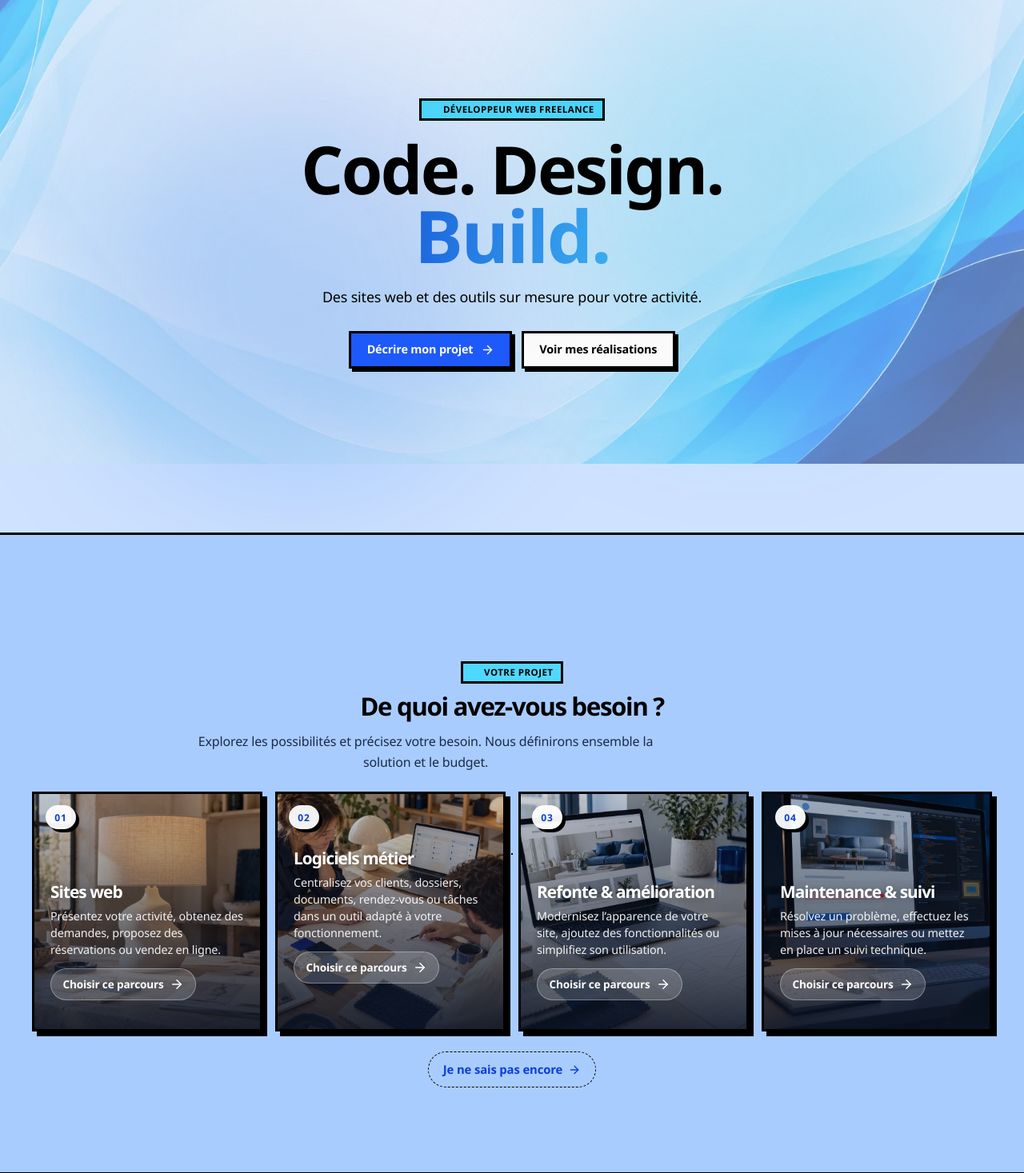
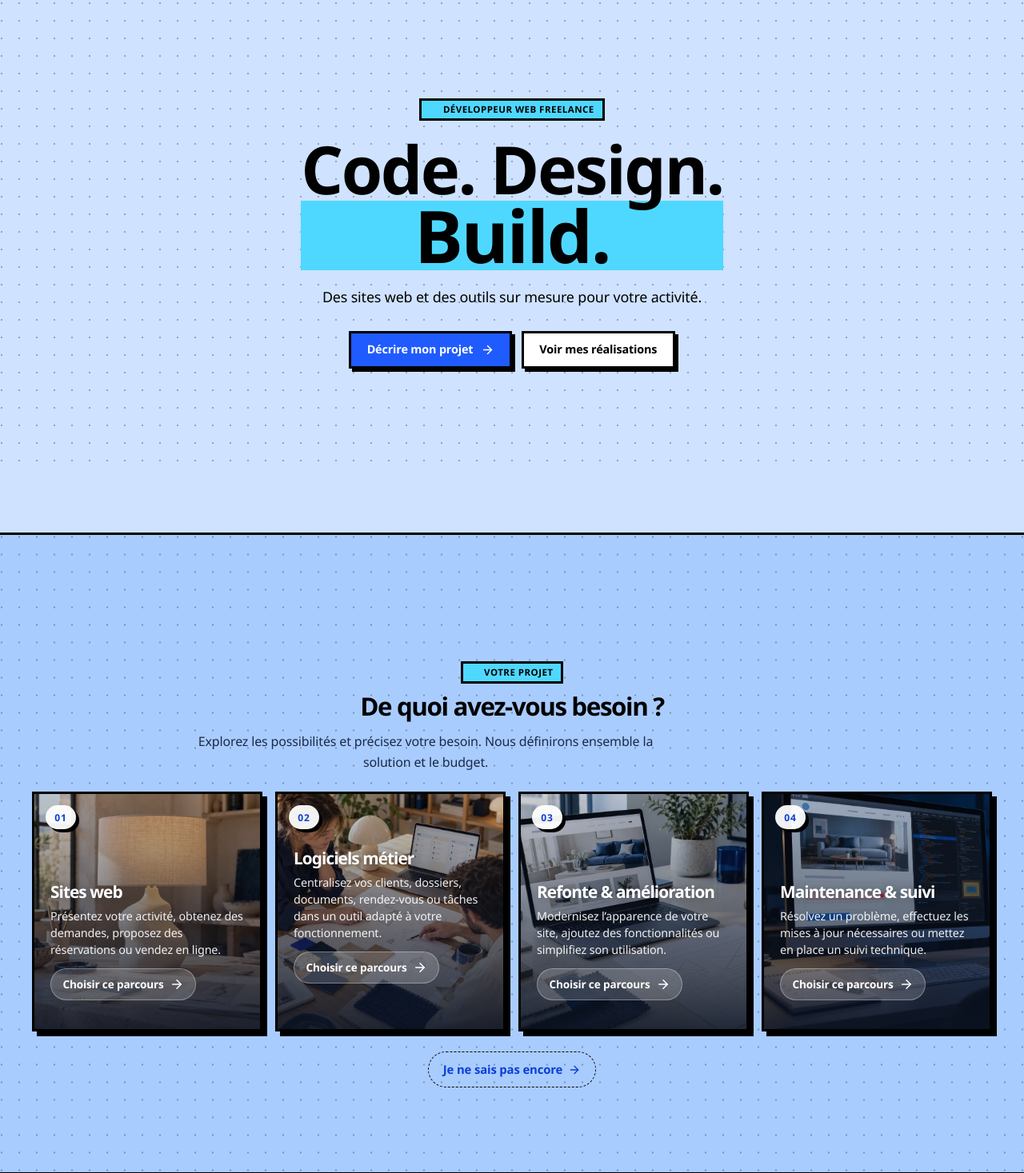
Before and after one commit to wiwi240/portfolio-, a React (Vite) app: page / in a window 1280 px wide. Shown: the part 220-1687 px from the top of the page at 80% size. Built offline with nearby package versions, Linux system fonts and the light colour scheme; a web font is replaced by a local one.

Commit message:
Neobrutalism: one dot pattern everywhere, drop photo, grain, hero glows and gradient text
Co-Authored-By: Claude Sonnet 5.5 <noreply@anthropic.com>

```diff
--- a/src/neobrutalism.css
+++ b/src/neobrutalism.css
@@ -111,11 +111,16 @@ img { border-radius: 0; }
 .stack-scene--bg { background-color: var(--bg) !important; }
 .stack-scene--tint { background-color: var(--tint) !important; }
 .stack-scene--surface { background-color: var(--surface) !important; }
-.stack-scene--bg, .stack-scene--tint {
-  background-image: radial-gradient(var(--nb-line) 1.2px, transparent 1.4px) !important;
-  background-size: 22px 22px !important;
-  background-blend-mode: normal;
-}
 .expertise-section, .contact-section, .about-section { background-image: none !important; -webkit-mask-image: none; mask-image: none; }
 .home-method { background: var(--surface) !important; border-block: var(--nb-border) !important; }
 body { background-image: none; }
+
+/* One pattern for the whole site: the same fine dot grid on the page and on every band, no photo, grain, blur or gradient */
+:root { --nb-dots: radial-gradient(color-mix(in srgb, var(--nb-line) 28%, transparent) 1.2px, transparent 1.5px); }
+body::before { opacity: 1 !important; background-image: var(--nb-dots) !important; background-size: 22px 22px !important; background-repeat: repeat !important; }
+html.dark body::before { background-image: var(--nb-dots) !important; opacity: 1 !important; }
+body::after { display: none !important; }
+.stack-scene--bg, .stack-scene--tint, .stack-scene--surface { background-image: var(--nb-dots) !important; background-size: 22px 22px !important; background-repeat: repeat !important; }
+.home-hero::before, .home-hero::after { display: none !important; }
+.home-hero h1 em { background: var(--accent-cyan); color: #000; -webkit-text-fill-color: #000; padding: 0 .15em; box-decoration-break: clone; -webkit-box-decoration-break: clone; }
+.section-heading::before, .faq-page-heading::before, .guide-final-form::before, .guide-mockup-frame::before { background-image: none !important; background: var(--nb-line) !important; height: 6px; }
```
